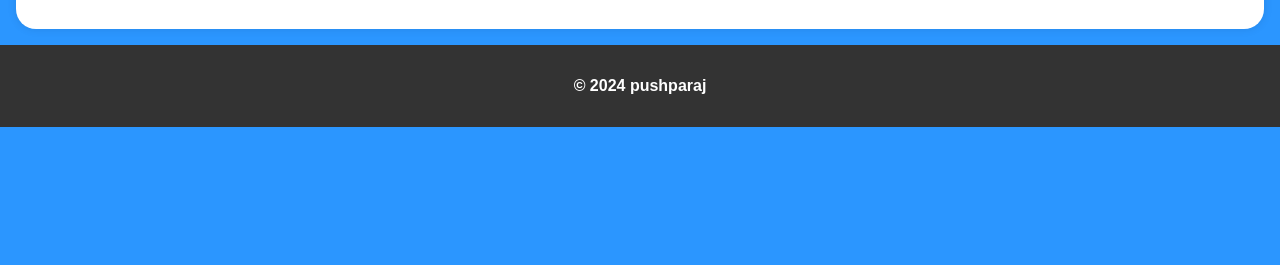
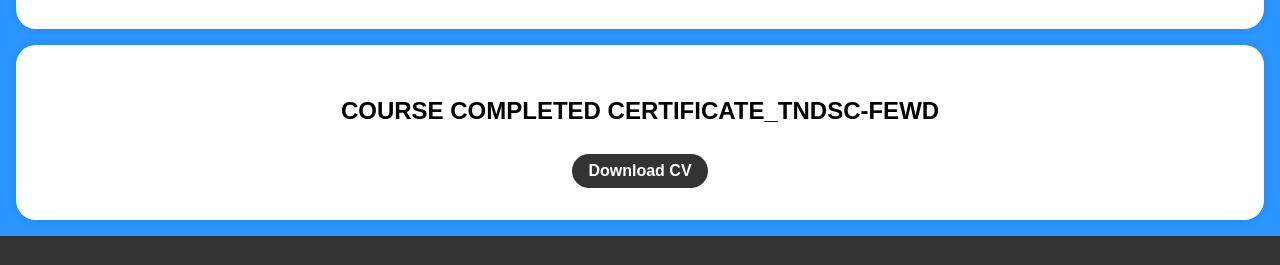
Before and after one commit to pushparaj-J/Portfolio, a plain HTML site: page index.html in a window 1280 px wide. Shown: the part 1301-1566 px from the top of the page. Before the commit the page ends 1428 px from the top, so only its background shows below. Drawn offline with Linux system fonts and the light colour scheme.

Commit message:
Update index.html

```diff
--- a/index.html
+++ b/index.html
@@ -168,6 +168,16 @@
         </div>
 
     </section>
+    <section id="certificate">
+
+        <div class="section-content">
+            <center>
+            <h2>COURSE COMPLETED CERTIFICATE_TNDSC-FEWD</h2>
+            <a href="Cv.pdf" target="_blank" class="download-button">Download CV</a>
+        </center>
+        </div>
+
+    </section>
 
     <footer>
         <p>&copy; 2024 pushparaj</p>
```
